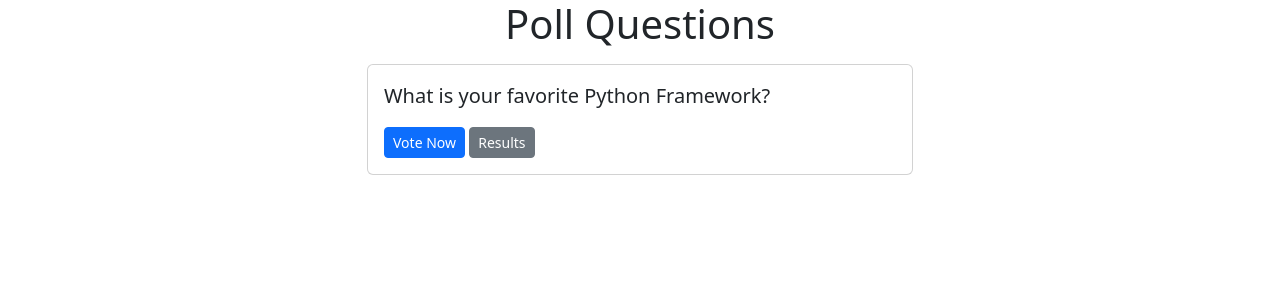
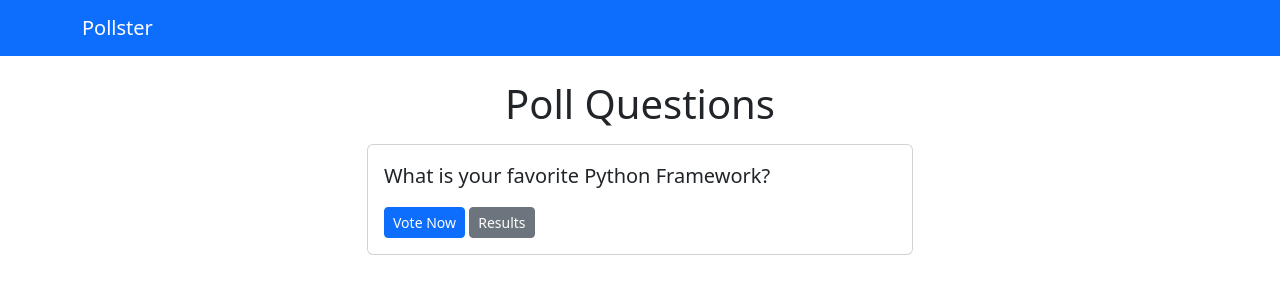
Before and after one commit to PointBreaker/learn_django, a Django app: page /polls/ in a window 1280 px wide. Shown: the top 300 px of the page. Run offline with Django 5.2, Linux system fonts and the light colour scheme; data comes from the database, SQL or seed files in the repository.

Commit message:
feat: navbar

```diff
--- a/pollster/templates/base.html
+++ b/pollster/templates/base.html
@@ -7,6 +7,8 @@
     <title>Pollster {% block title %}{% endblock %}</title>
 </head>
 <body>
+    <!-- NavBar -->
+     {% include "partials/_navbar.html" %}
     <div class="container">
         <div class="row">
             <div class="col-md-6 m-auto">
--- /dev/null
+++ b/pollster/templates/partials/_navbar.html
@@ -0,0 +1,5 @@
+<nav class="navbar navbar-dark bg-primary mb-4">
+	<div class="container">
+		<a class="navbar-brand" href="/">Pollster</a>
+	</div>
+</nav>
```
